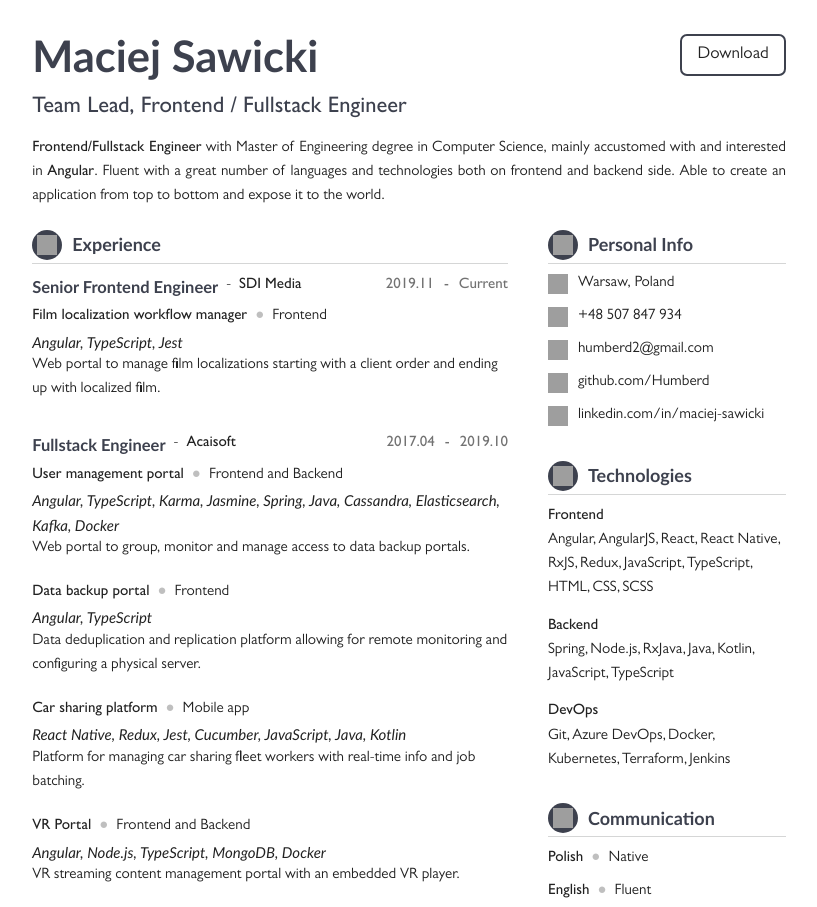
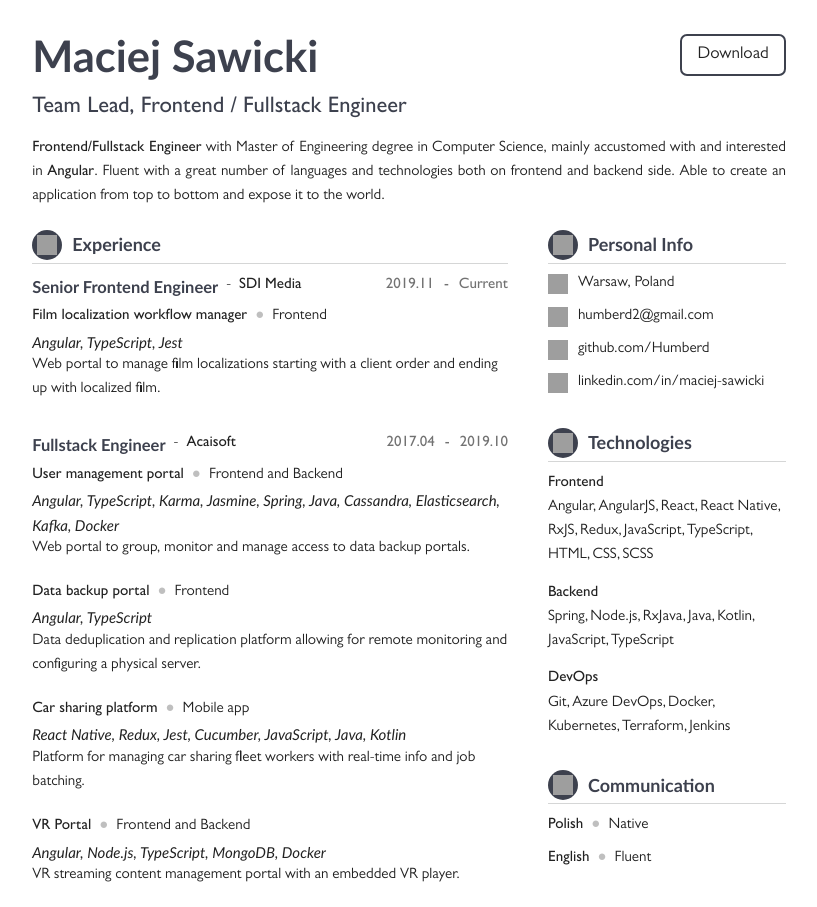
Before and after one commit to Humberd/resume, a Gatsby site: page / in a window 1280 px wide. Shown: the top 907 px of the page, without its empty margins (231-1048 px from the left). Built offline with nearby package versions, Linux system fonts and the light colour scheme; Gatsby itself is replaced by a stand-in of ours; grey boxes are pictures that could not be loaded.

Commit message:
Save commit

```diff
--- a/src/pages/index.tsx
+++ b/src/pages/index.tsx
@@ -77,12 +77,6 @@ const PersonalInfoSegment = () => (
               icon: 'place.svg',
               value: 'Warsaw, Poland',
               href: 'https://goo.gl/maps/fSBP7oMDgsZUzzmq6',
-            },
-            {
-              title: 'Phone',
-              icon: 'phone.svg',
-              value: '+48 507 847 934',
-              href: 'tel:+48507847934',
             },
             {
               title: 'Email',
```
